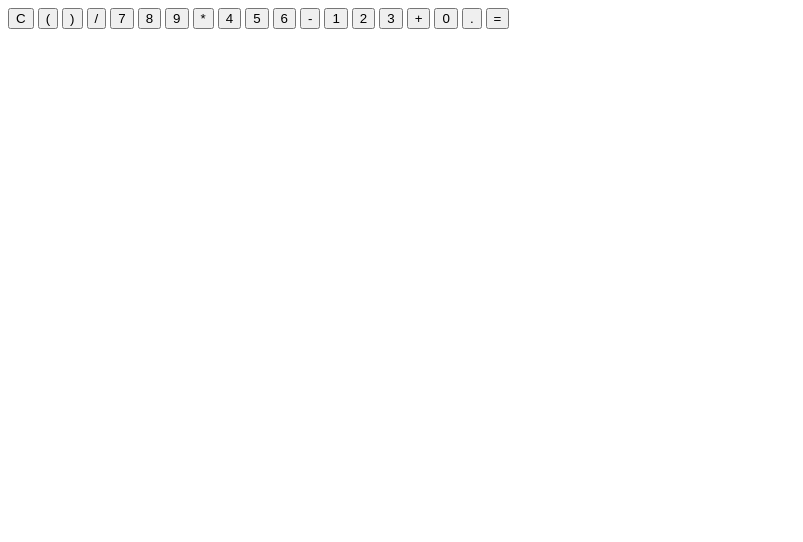
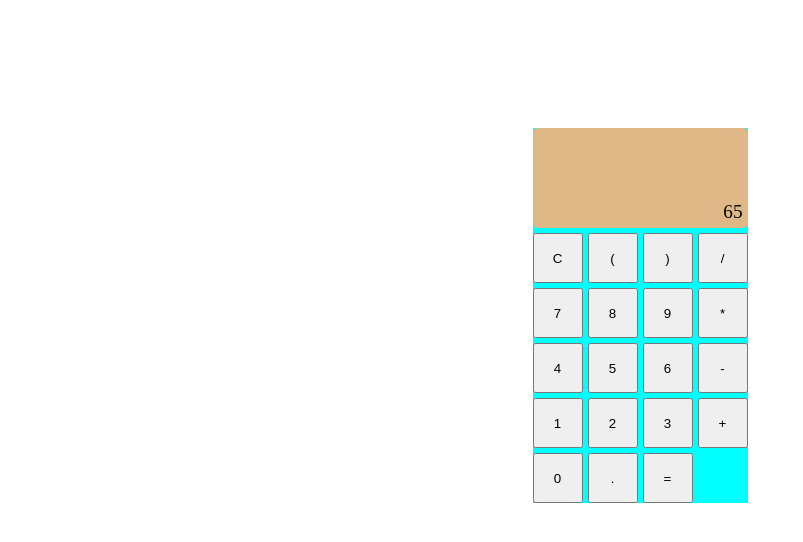
Before and after one commit to RaYan4124/Final-GMC-Project, a plain HTML site: page index.html in a window 1280 px wide. Shown: the whole page, without its empty margins (0-803 px from the left). Drawn offline with Linux system fonts and the light colour scheme.

Commit message:
first v css

```diff
--- a/css/calc.css
+++ b/css/calc.css
@@ -0,0 +1,38 @@
+* {
+    padding: 0;
+    margin: 0;
+    box-sizing: border-box;
+}
+
+main {
+    display: flex;
+    justify-content: center;
+    align-items: center;
+
+}
+
+.calculator {
+    background-color: aqua;
+    position: relative;
+    margin-top: 10%;
+}
+
+.screen {
+    background-color: burlywood;
+    width: 100%;
+    height: 100px;
+    border-radius: 5px;
+    display: flex;
+    justify-content: flex-end;
+    align-items: flex-end;
+    margin-bottom: 5px;
+    padding: 5px;
+    font-size: 1.2rem;
+}
+
+.buttons{
+    display: grid;
+    grid-template-columns: repeat(4 , 50px);
+    grid-template-rows: repeat(5 , 50px);
+    gap: 5px;
+}
--- a/index.html
+++ b/index.html
@@ -12,11 +12,12 @@
         <link rel="mask-icon" href="./favicon/safari-pinned-tab.svg" color="#5bbad5">
         <meta name="msapplication-TileColor" content="#da532c">
         <meta name="theme-color" content="#ffffff">
+        <link rel="stylesheet" href="css/calc.css">
     </head>
     <body>
         <main>
             <div class="calculator">
-                <div class="screen"></div>
+                <div class="screen">65</div>
                 <div class="buttons">
                     <button data-key="67" class="btn">C</button>
                     <button data-key="53" class="btn">(</button>
@@ -40,5 +41,6 @@
                 </div>
             </div>
         </main>
+        <script defer src="js/calc.js"></script>
     </body>
 </html>
```
